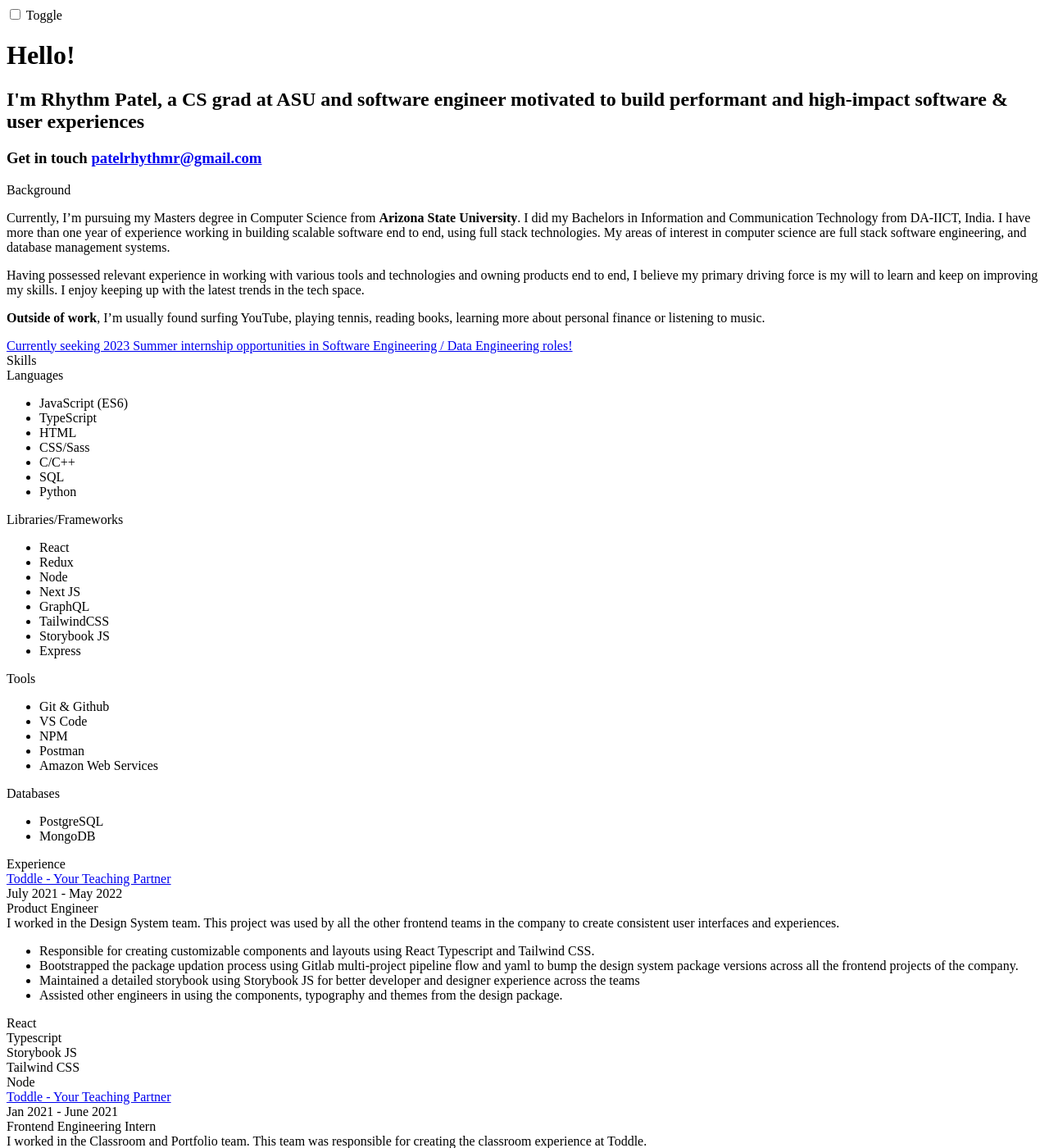
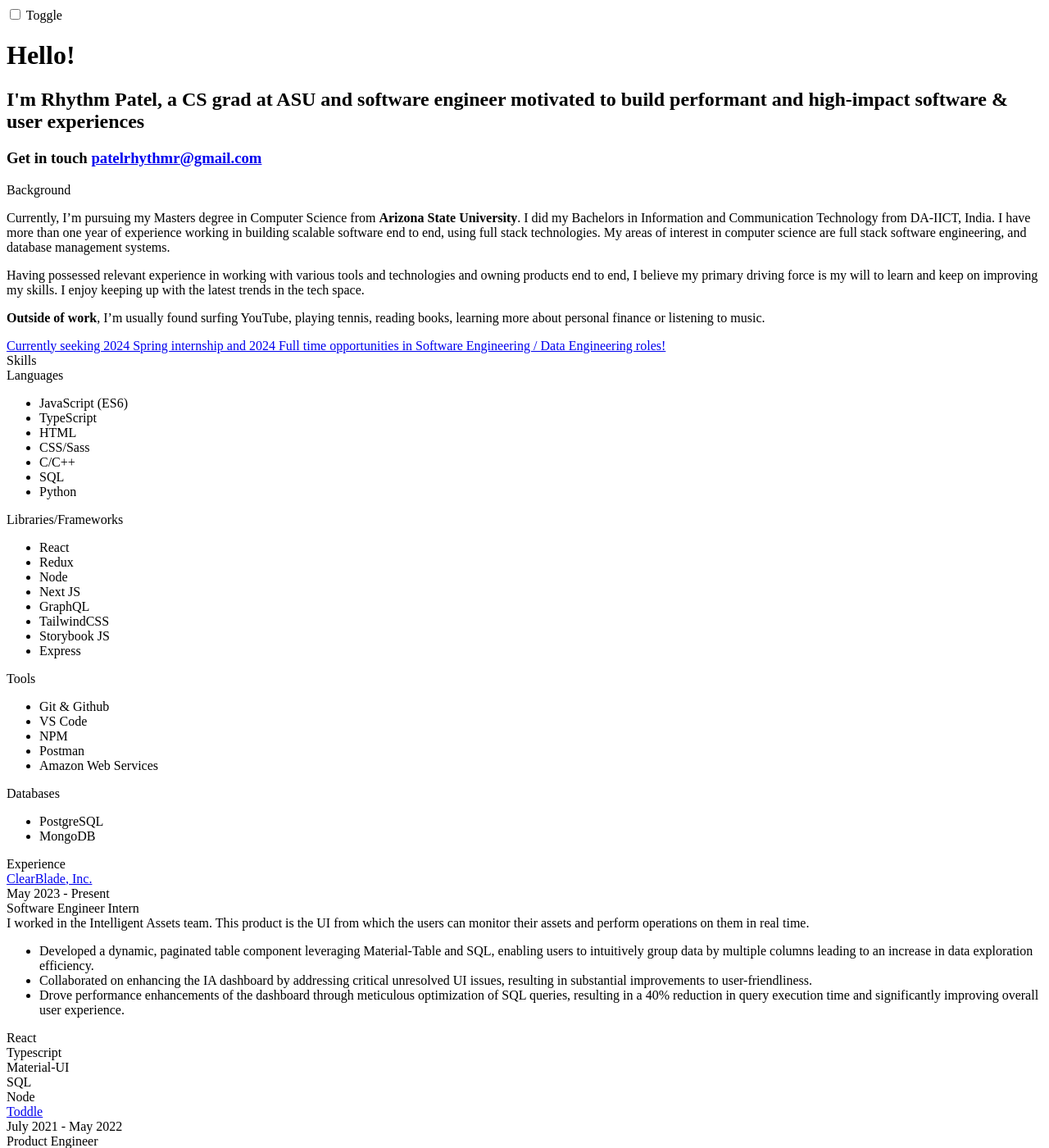
Before and after one commit to rhythm-3099/rhythm-3099.github.io, a Jekyll site: the page built from index.html, in a window 1280 px wide and 1400 px high. Shown: the whole window at 82% size. Built offline with Jekyll 4.4.1, drawn with Linux system fonts in a browser that asks for light colours; nearby versions of some CDN libraries; some of the changed text lies outside the part shown.

Commit message:
chore: update experience and employment-status

```diff
--- a/_data/experience.yml
+++ b/_data/experience.yml
@@ -1,4 +1,20 @@
-- company: Toddle - Your Teaching Partner
+- company: ClearBlade, Inc.
+  url: https://www.clearblade.com/
+  time: May 2023 - Present
+  position: Software Engineer Intern
+  description: I worked in the Intelligent Assets team. This product is the UI from which the users can monitor their assets and perform operations on them in real time.
+  work:
+    - thing: Developed a dynamic, paginated table component leveraging Material-Table and SQL, enabling users to intuitively group data by multiple columns leading to an increase in data exploration efficiency.
+    - thing: Collaborated on enhancing the IA dashboard by addressing critical unresolved UI issues, resulting in substantial improvements to user-friendliness.
+    - thing: Drove performance enhancements of the dashboard through meticulous optimization of SQL queries, resulting in a 40% reduction in query execution time and significantly improving overall user experience.
+  tech:
+    - used: React
+    - used: Typescript
+    - used: Material-UI
+    - used: SQL
+    - used: Node
+
+- company: Toddle
   url: https://www.toddleapp.com/
   time: July 2021 - May 2022
   position: Product Engineer
@@ -15,10 +31,10 @@
     - used: Tailwind CSS
     - used: Node
 
-- company: Toddle - Your Teaching Partner
+- company: Toddle
   url: https://www.toddleapp.com/
   time: Jan 2021 - June 2021
-  position: Frontend Engineering Intern
+  position: Software Engineering Intern
   description: I worked in the Classroom and Portfolio team. This team was responsible for creating the classroom experience at Toddle.
   work:
     - thing: Integrated a third-party image annotation tool using iframe communication that worked not only with the Classroom module, but the entire platform.
--- a/_includes/employment-status.html
+++ b/_includes/employment-status.html
@@ -4,7 +4,7 @@
     <div class="status__light__led"></div>
   </div>
   <div class="status__message">
-    Currently seeking 2023 Summer internship opportunities in Software
-    Engineering / Data Engineering roles!
+    Currently seeking 2024 Spring internship and 2024 Full time opportunities in
+    Software Engineering / Data Engineering roles!
   </div>
 </a>
```
Also changed, not shown: README.md.
